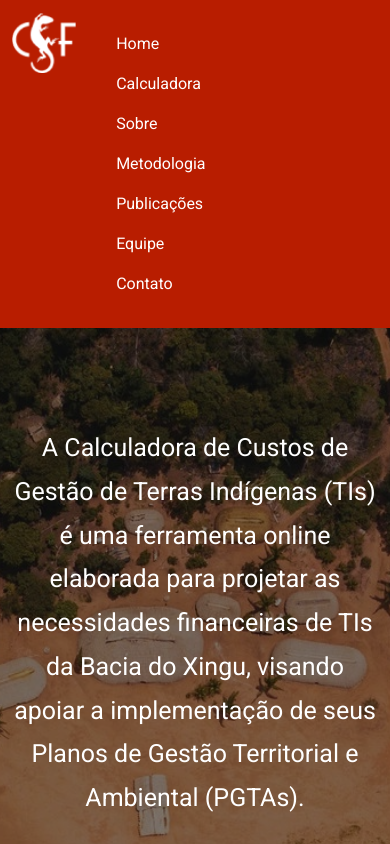
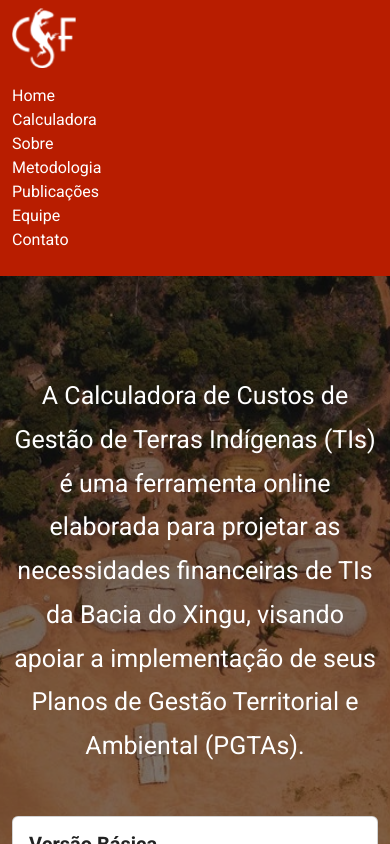
Before and after one commit to conservation-strategy/calculadora-terras-indigenas, an Angular app: page /home in a window 390 px wide. Shown: the top 844 px of the page. Built offline with nearby package versions, Linux system fonts and the light colour scheme.

Commit message:
updated mobile design

```diff
--- a/src/app/core/layout/top/top.component.html
+++ b/src/app/core/layout/top/top.component.html
@@ -1,33 +1,33 @@
 <nav class="navbar navbar-expand-sm bg-primary">
   <div class="container">
     <div class="row">
-      <div class="col d-flex justify-content-center">
+      <div class="col-sm-12 col-md-2">
         <a class="navbar-brand" routerLink="/">
           <img src="./assets/logo-csf.png" height="60" />
         </a>
       </div>
-      <div class="col d-flex justify-content-center">
+      <div class="col-sm-12 col-md-2">
         <ul class="navbar-nav my-3 ">
           <li>
-            <a class="nav-link text-white" routerLink="/">Home</a>
+            <a class="nav-link text-white py-0" routerLink="/">Home</a>
           </li>
           <li>
-            <a class="nav-link text-white" routerLink="/calculadora">Calculadora</a>
+            <a class="nav-link text-white py-0" routerLink="/calculadora">Calculadora</a>
           </li>
           <li>
-            <a class="nav-link text-white" routerLink="/sobre">Sobre</a>
+            <a class="nav-link text-white py-0" routerLink="/sobre">Sobre</a>
           </li>
           <li>
-            <a class="nav-link text-white" routerLink="/metodologia">Metodologia</a>
+            <a class="nav-link text-white py-0" routerLink="/metodologia">Metodologia</a>
           </li>
           <li>
-            <a class="nav-link text-white" routerLink="/publicacoes">Publicações</a>
+            <a class="nav-link text-white py-0" routerLink="/publicacoes">Publicações</a>
           </li>
           <li>
-            <a class="nav-link text-white" routerLink="/equipe">Equipe</a>
+            <a class="nav-link text-white py-0" routerLink="/equipe">Equipe</a>
           </li>
           <li>
-            <a class="nav-link text-white" routerLink="/contato">Contato</a>
+            <a class="nav-link text-white py-0" routerLink="/contato">Contato</a>
           </li>
         </ul>
       </div>
--- a/src/app/pages/home/home.component.html
+++ b/src/app/pages/home/home.component.html
@@ -14,7 +14,7 @@
 <div class="container mt-5">
     <section class="mt-5 mb-5">
         <div class="row">
-            <div class="col">
+            <div class="col-lg col-md-6 mb-4">
                 <h1 class="section-title mb-3">Usos Possíveis da Calculadora</h1>
 
                 <div class="mb-3">
@@ -40,7 +40,7 @@
                     </p>
                 </div>
             </div>
-            <div class="col">
+            <div class="col-lg col-md-6 mb-4">
                 <h1 class="section-title mb-3">Video Tutorial</h1>
                 <iframe width="100%" height="363" frameborder="0" allowfullscreen
                     src="https://www.youtube.com/embed/7e70uUcxk6w"
--- a/src/app/pages/publications/publications.component.html
+++ b/src/app/pages/publications/publications.component.html
@@ -4,7 +4,7 @@
     <section>
         <h1 class="section-title mb-3">PGTAS</h1>
         <div class="row">
-            <div class="col-6">
+            <div class="col-md-8 col-lg-6">
                 <ul class="list-group">
                     <li class="list-group-item d-flex justify-content-between align-items-start">
                         <div class="ms-2 me-auto">
```
